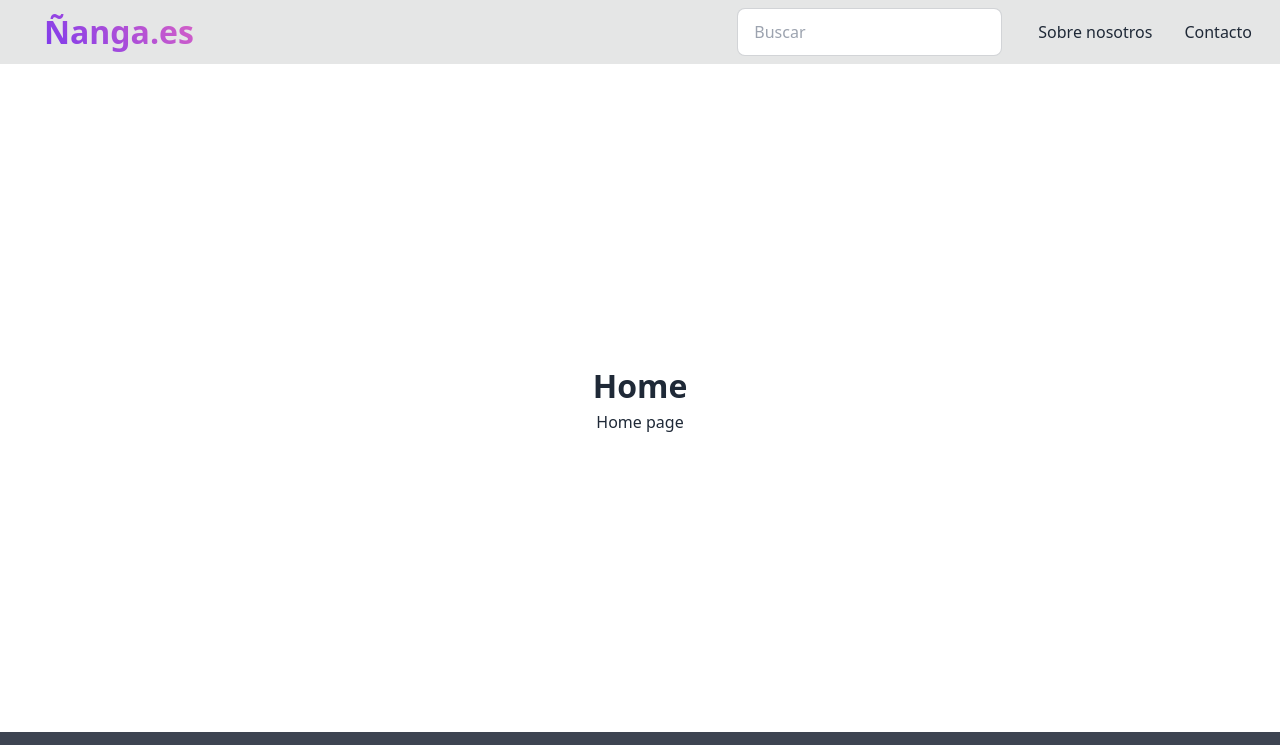
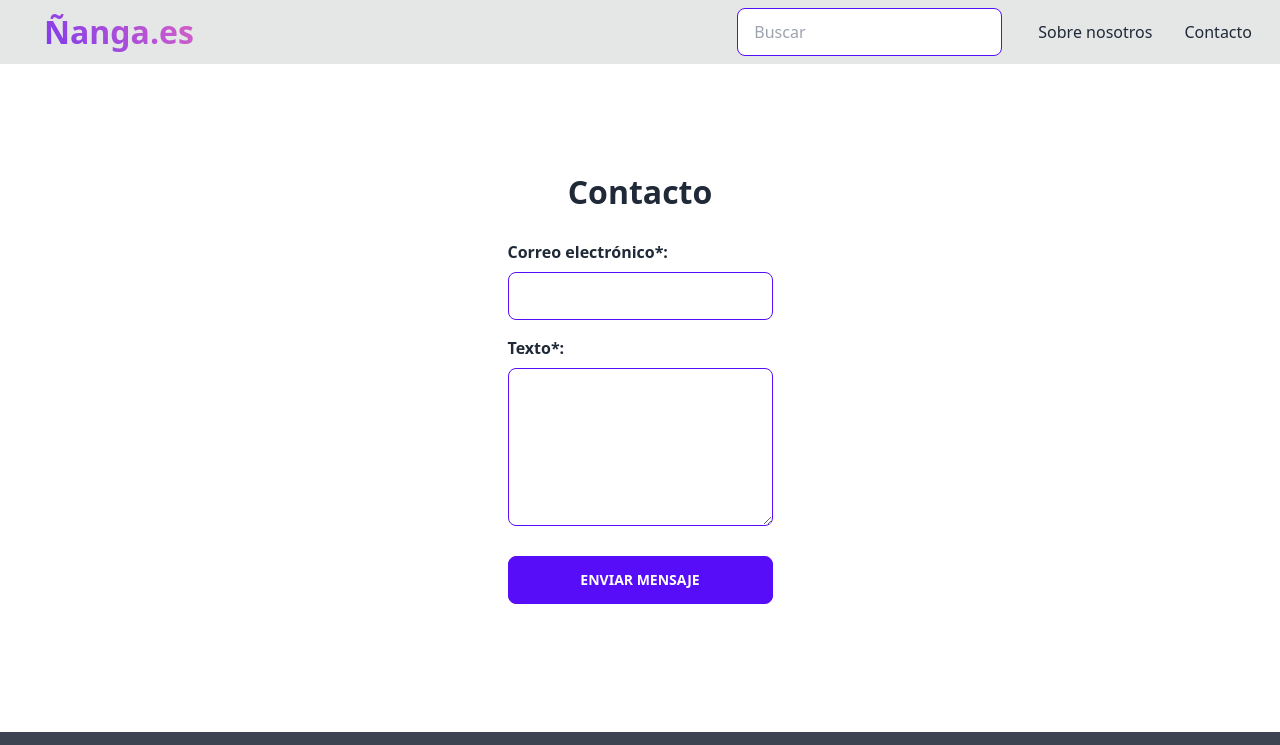
Before and after one commit to la-lo-go/mangateca, an Astro site: page /Contact in a window 1280 px wide. Shown: the top 745 px of the page. Built offline with nearby package versions, Linux system fonts and the light colour scheme; Astro itself is replaced by a stand-in of ours.

Commit message:
[ADD] Contact form

```diff
--- a/src/components/NavBarElements.svelte
+++ b/src/components/NavBarElements.svelte
@@ -4,7 +4,7 @@
 
 {#if title != "Home"}
   <li class="menu-item mr-5 form-control">
-    <input type="text" placeholder="Buscar" class="input input-bordered" />
+    <input type="text" placeholder="Buscar" class="input input-primary input-bordered" />
   </li>
 {/if}
 <li class="menu-item">
--- a/src/pages/Contact.astro
+++ b/src/pages/Contact.astro
@@ -3,6 +3,25 @@ import Layout from '../layouts/Layout.astro';
 ---
 
 <Layout title="Contacto">
-  <h1>Home</h1>
-  <p>Home page</p>
+  <h1>Contacto</h1>
+  <form class="max-w-md mx-auto py-6" action="/enviar-mensaje" method="POST">
+    <div class="mb-4">
+      <label class="block text-gray-700 font-bold mb-2" for="email">
+        Correo electrónico*:
+      </label>
+      <input class="input input-bordered input-primary w-full max-w-xs " id="email" type="email" name="email" required>
+    </div>
+    <div class="mb-6">
+      <label class="block text-gray-700 font-bold mb-2" for="mensaje">
+        Texto*:
+      </label>
+      <textarea class="textarea textarea-primary w-full max-w-xs" id="mensaje" name="mensaje" rows="5" required></textarea>
+    </div>
+    <div class="flex items-center justify-center">
+      <button class="btn btn-primary w-full max-w-xs" type="submit">
+        Enviar mensaje
+      </button>
+    </div>
+  </form>
+
 </Layout>
```
